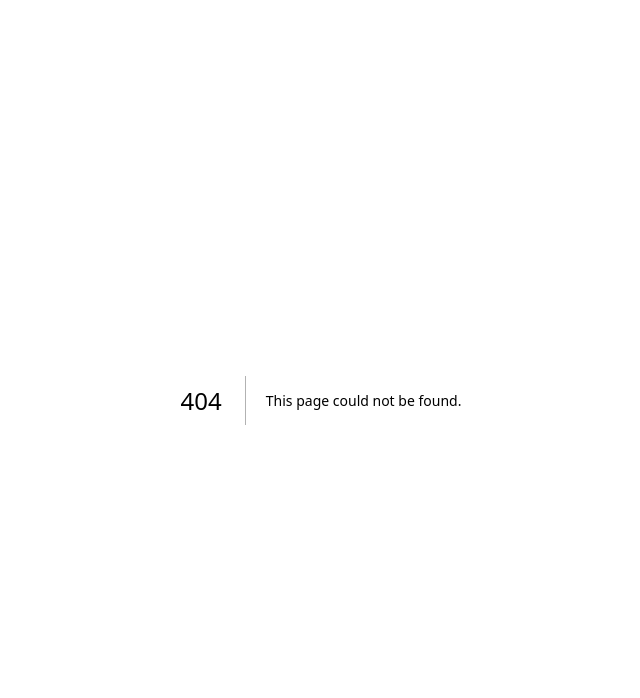
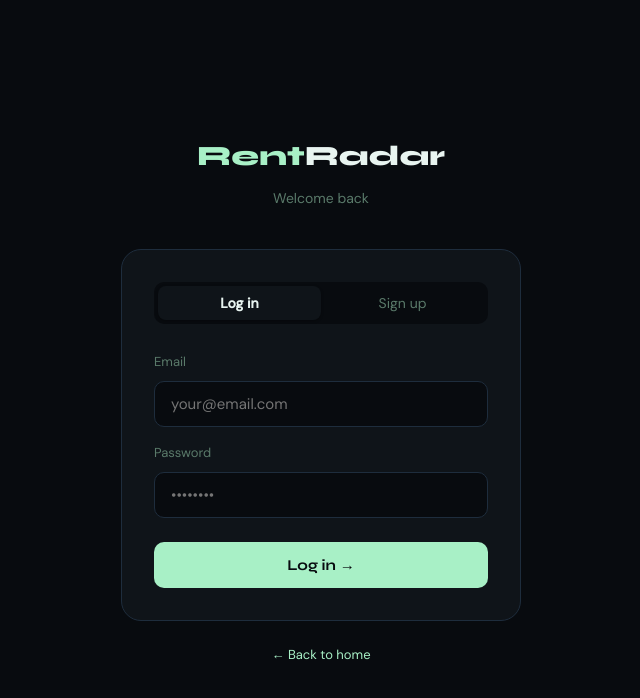
Before and after one commit to AshishAgarwal8694/rentradar-web, a Next.js app: page /login in a window 1280 px wide. Before the commit this address had no page. Shown: the top 698 px of the page, without its empty margins (319-959 px from the left). Built offline with nearby package versions, Linux system fonts and the light colour scheme; no server answers.

Commit message:
Add Supabase auth

```diff
--- /dev/null
+++ b/app/login/page.js
@@ -0,0 +1,147 @@
+'use client'
+import { useState } from 'react'
+import { useRouter } from 'next/navigation'
+import { createClient } from '../../utils/supabase'
+import Link from 'next/link'
+
+export default function LoginPage() {
+  const router   = useRouter()
+  const supabase = createClient()
+
+  const [email,    setEmail]    = useState('')
+  const [password, setPassword] = useState('')
+  const [error,    setError]    = useState('')
+  const [loading,  setLoading]  = useState(false)
+  const [mode,     setMode]     = useState('login') // 'login' or 'signup'
+
+  const handleSubmit = async (e) => {
+    e.preventDefault()
+    setLoading(true)
+    setError('')
+
+    if (mode === 'signup') {
+      const { error } = await supabase.auth.signUp({ email, password })
+      if (error) { setError(error.message); setLoading(false); return }
+      router.push('/dashboard')
+    } else {
+      const { error } = await supabase.auth.signInWithPassword({ email, password })
+      if (error) { setError(error.message); setLoading(false); return }
+      router.push('/dashboard')
+    }
+  }
+
+  return (
+    <div style={{
+      minHeight: '100vh', background: 'var(--bg)',
+      display: 'flex', alignItems: 'center', justifyContent: 'center',
+      padding: '24px',
+    }}>
+      <div style={{ width: '100%', maxWidth: '400px' }}>
+
+        {/* Logo */}
+        <div style={{ textAlign: 'center', marginBottom: '40px' }}>
+          <Link href="/" style={{ textDecoration: 'none' }}>
+            <div style={{ fontFamily: 'var(--font-head)', fontSize: '28px', fontWeight: 800, color: 'var(--green)' }}>
+              Rent<span style={{ color: 'var(--text)' }}>Radar</span>
+            </div>
+          </Link>
+          <p style={{ color: 'var(--muted)', fontSize: '14px', marginTop: '8px' }}>
+            {mode === 'login' ? 'Welcome back' : 'Create your account'}
+          </p>
+        </div>
+
+        {/* Card */}
+        <div style={{
+          background: 'var(--bg2)', border: '1px solid var(--border)',
+          borderRadius: '20px', padding: '32px',
+        }}>
+
+          {/* Toggle */}
+          <div style={{
+            display: 'flex', background: 'var(--bg)',
+            borderRadius: '10px', padding: '4px', marginBottom: '28px',
+          }}>
+            {['login', 'signup'].map(m => (
+              <button key={m} onClick={() => setMode(m)} style={{
+                flex: 1, padding: '8px',
+                borderRadius: '8px', border: 'none', cursor: 'pointer',
+                background: mode === m ? 'var(--bg2)' : 'transparent',
+                color: mode === m ? 'var(--text)' : 'var(--muted)',
+                fontSize: '14px', fontWeight: mode === m ? 600 : 400,
+                fontFamily: 'var(--font-body)',
+                boxShadow: mode === m ? '0 1px 3px rgba(0,0,0,0.3)' : 'none',
+                transition: 'all 0.2s',
+              }}>
+                {m === 'login' ? 'Log in' : 'Sign up'}
+              </button>
+            ))}
+          </div>
+
+          <form onSubmit={handleSubmit}>
+            {/* Email */}
+            <div style={{ marginBottom: '16px' }}>
+              <label style={{ display: 'block', fontSize: '13px', color: 'var(--muted)', marginBottom: '8px' }}>
+                Email
+              </label>
+              <input
+                type="email" value={email} onChange={e => setEmail(e.target.value)}
+                placeholder="your@email.com" required
+                style={{
+                  width: '100%', background: 'var(--bg)', border: '1px solid var(--border)',
+                  borderRadius: '10px', padding: '12px 16px', color: 'var(--text)',
+                  fontSize: '15px', fontFamily: 'var(--font-body)', outline: 'none',
+                  boxSizing: 'border-box',
+                }}
+              />
+            </div>
+
+            {/* Password */}
+            <div style={{ marginBottom: '24px' }}>
+              <label style={{ display: 'block', fontSize: '13px', color: 'var(--muted)', marginBottom: '8px' }}>
+                Password
+              </label>
+              <input
+                type="password" value={password} onChange={e => setPassword(e.target.value)}
+                placeholder="••••••••" required
+                style={{
+                  width: '100%', background: 'var(--bg)', border: '1px solid var(--border)',
+                  borderRadius: '10px', padding: '12px 16px', color: 'var(--text)',
+                  fontSize: '15px', fontFamily: 'var(--font-body)', outline: 'none',
+                  boxSizing: 'border-box',
+                }}
+              />
+            </div>
+
+            {/* Error */}
+            {error && (
+              <div style={{
+                background: 'rgba(255,80,80,0.1)', border: '1px solid rgba(255,80,80,0.3)',
+                borderRadius: '8px', padding: '10px 14px',
+                color: '#ff8080', fontSize: '13px', marginBottom: '16px',
+              }}>
+                {error}
+              </div>
+            )}
+
+            {/* Submit */}
+            <button type="submit" disabled={loading} style={{
+              width: '100%', background: 'var(--green)', color: 'var(--bg)',
+              border: 'none', borderRadius: '10px', padding: '14px',
+              fontSize: '15px', fontWeight: 700, cursor: loading ? 'not-allowed' : 'pointer',
+              fontFamily: 'var(--font-head)', opacity: loading ? 0.7 : 1,
+              transition: 'opacity 0.2s',
+            }}>
+              {loading ? 'Please wait...' : mode === 'login' ? 'Log in →' : 'Create account →'}
+            </button>
+          </form>
+        </div>
+
+        <p style={{ textAlign: 'center', color: 'var(--muted)', fontSize: '13px', marginTop: '24px' }}>
+          <Link href="/" style={{ color: 'var(--green)', textDecoration: 'none' }}>
+            ← Back to home
+          </Link>
+        </p>
+      </div>
+    </div>
+  )
+}
--- a/app/page.tsx
+++ b/app/page.tsx
@@ -113,7 +113,7 @@ export default function LandingPage() {
               {l}
             </a>
           ))}
-          <Link href="/dashboard" style={{
+          <Link href="/login" style={{
             background: 'var(--green)', color: 'var(--bg)',
             padding: '8px 18px', borderRadius: '8px',
             fontSize: '14px', fontWeight: 600, textDecoration: 'none',
--- a/package.json
+++ b/package.json
@@ -9,6 +9,8 @@
     "lint": "eslint"
   },
   "dependencies": {
+    "@supabase/ssr": "^0.10.3",
+    "@supabase/supabase-js": "^2.105.3",
     "framer-motion": "^12.38.0",
     "lucide-react": "^1.14.0",
     "next": "16.2.5",
--- /dev/null
+++ b/utils/supabase.js
@@ -0,0 +1,8 @@
+import { createBrowserClient } from '@supabase/ssr'
+
+export function createClient() {
+  return createBrowserClient(
+    process.env.NEXT_PUBLIC_SUPABASE_URL,
+    process.env.NEXT_PUBLIC_SUPABASE_ANON_KEY
+  )
+}
```
Also changed, not shown: app/dashboard/page.js (+12 -0 lines), 1 other file (tests, documents, lock files or other folders).
